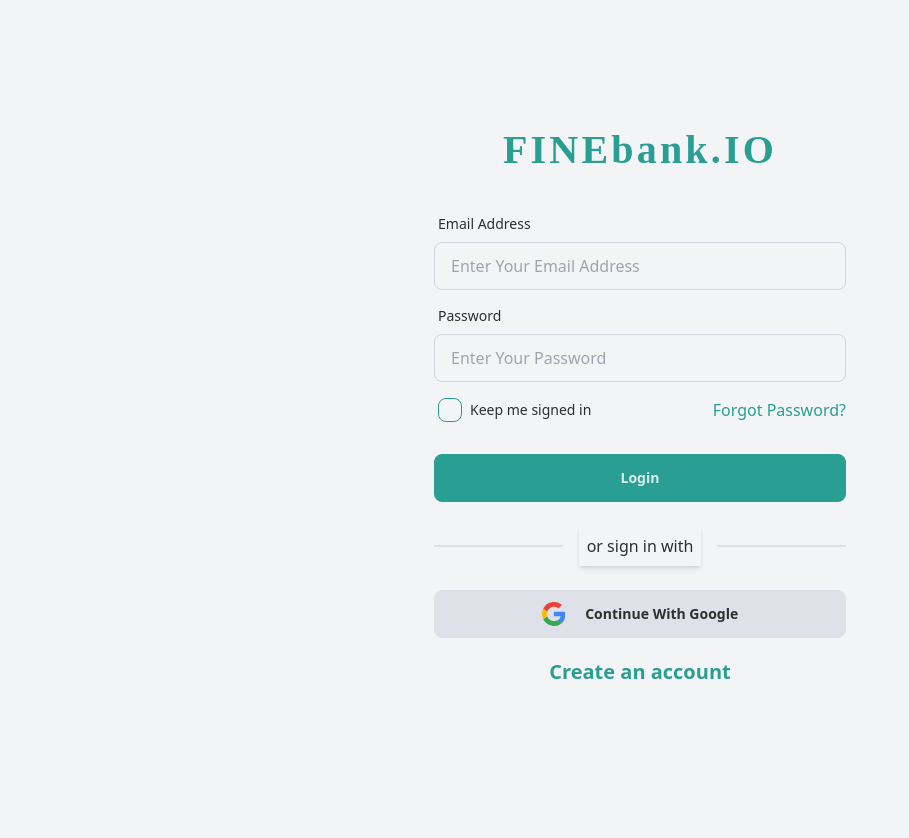
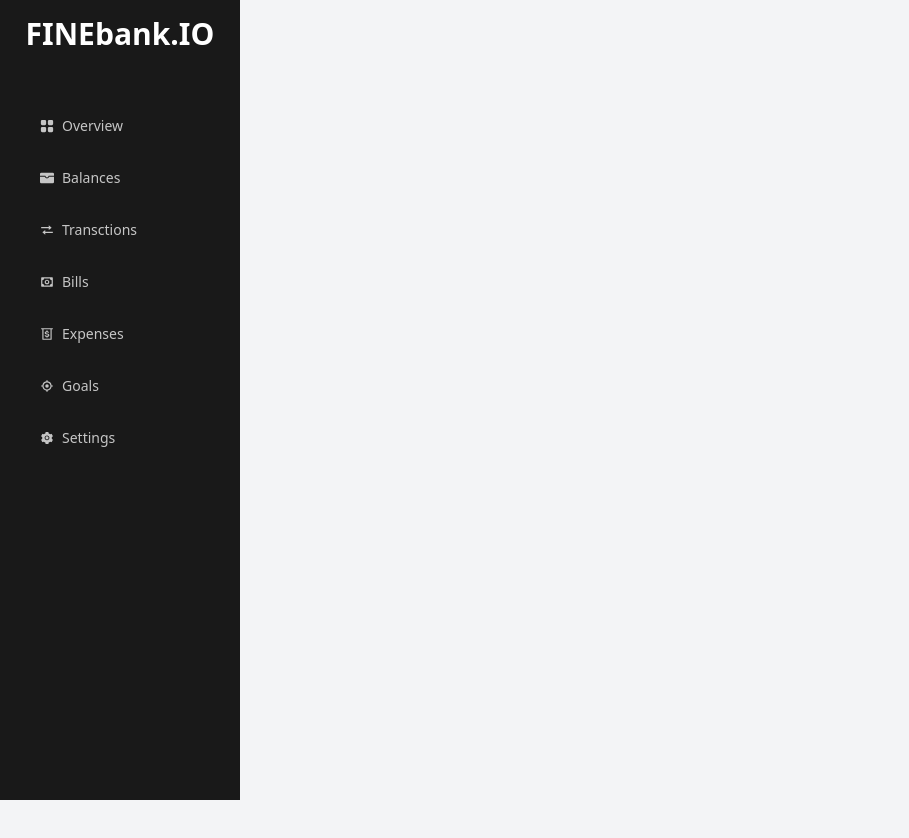
Before and after one commit to rhshuvo44/finebank-dashboard, a React (Vite) app: page / in a window 1280 px wide. Shown: the whole page, without its empty margins (0-909 px from the left). After the commit the page ends 800 px from the top, so only its background shows below. Built offline with nearby package versions, Linux system fonts and the light colour scheme.

Commit message:
sidebar links

```diff
--- a/package.json
+++ b/package.json
@@ -16,6 +16,7 @@
     "react": "^18.2.0",
     "react-dom": "^18.2.0",
     "react-hook-form": "^7.47.0",
+    "react-icons": "^4.11.0",
     "react-router-dom": "^6.16.0",
     "sort-by": "^1.2.0",
     "yup": "^1.3.2"
--- a/src/App.css
+++ b/src/App.css
@@ -28,7 +28,6 @@
   line-height: 32px;
   letter-spacing: 3.2px;
 }
-
 .google-btn {
   width: 100%;
   display: flex;
@@ -48,11 +47,14 @@
   cursor: pointer;
   transition: all 0.6s ease;
 }
-
-.google-btn svg {
+/* .google-btn svg {
   height: 24px;
-}
+} */
 
 .google-btn:hover {
   transform: scale(1.02);
 }
+/* .menu svg {
+  height: 20px;
+  width: 20px;
+} */
--- /dev/null
+++ b/src/components/Sidebar.jsx
@@ -0,0 +1,22 @@
+import { sidebarLinks } from "../services";
+
+const Sidebar = () => {
+  return (
+    <div className="p-4 w-60  text-center min-h-full bg-[#191919]">
+      <h2 className="text-white mb-10 font-bold text-3xl">FINEbank.IO</h2>
+      <ul className="menu">
+        {/* Sidebar content here */}
+        {sidebarLinks.map(({ path, icon, title }) => (
+          <li key={path} className="py-2">
+            <a className="text-white capitalize opacity-75 hover:text-white hover:opacity-100 hover:bg-primary ">
+              {icon}
+              {title}
+            </a>
+          </li>
+        ))}
+      </ul>
+    </div>
+  );
+};
+
+export default Sidebar;
--- a/src/components/form/GoogleBtn.jsx
+++ b/src/components/form/GoogleBtn.jsx
@@ -5,6 +5,7 @@ const GoogleBtn = () => {
         xmlns="http://www.w3.org/2000/svg"
         preserveAspectRatio="xMidYMid"
         viewBox="0 0 256 262"
+        className="h-6"
       >
         <path
           fill="#4285F4"
--- /dev/null
+++ b/src/layout/MainLayout.jsx
@@ -0,0 +1,28 @@
+import Sidebar from "../components/Sidebar";
+
+const MainLayout = () => {
+  return (
+    <div className="drawer lg:drawer-open">
+      <input id="my-drawer-2" type="checkbox" className="drawer-toggle" />
+      <div className="drawer-content flex flex-col items-center justify-center">
+        {/* Page content here */}
+        <label
+          htmlFor="my-drawer-2"
+          className="btn btn-primary drawer-button lg:hidden"
+        >
+          Open drawer
+        </label>
+      </div>
+      <div className="drawer-side">
+        <label
+          htmlFor="my-drawer-2"
+          aria-label="close sidebar"
+          className="drawer-overlay"
+        ></label>
+        <Sidebar/>
+      </div>
+    </div>
+  );
+};
+
+export default MainLayout;
--- /dev/null
+++ b/src/services/index.jsx
@@ -0,0 +1,46 @@
+import { BsFillGridFill, BsWalletFill } from "react-icons/bs";
+import { AiFillSetting } from "react-icons/ai";
+import {
+  BiMoney,
+  BiMoneyWithdraw,
+  BiTargetLock,
+  BiTransfer,
+} from "react-icons/bi";
+
+export const sidebarLinks = [
+  {
+    icon: <BsFillGridFill />,
+    title: "overview",
+    path: "/",
+  },
+  {
+    icon: <BsWalletFill />,
+    title: "balances",
+    path: "/",
+  },
+  {
+    icon: <BiTransfer />,
+    title: "transctions",
+    path: "/",
+  },
+  {
+    icon: <BiMoney />,
+    title: "bills",
+    path: "/",
+  },
+  {
+    icon: <BiMoneyWithdraw />,
+    title: "expenses",
+    path: "/",
+  },
+  {
+    icon: <BiTargetLock />,
+    title: "goals",
+    path: "/",
+  },
+  {
+    icon: <AiFillSetting />,
+    title: "settings",
+    path: "/",
+  },
+];
--- a/tailwind.config.js
+++ b/tailwind.config.js
@@ -12,7 +12,6 @@ export default {
           secondary: "#525256",
           accent: "#666",
           neutral: "#878787",
-          dark: "#191919",
           "base-100": "#F4F5F7",
           gray: "#9F9F9F",
           info: "#3abff8",
```
Also changed, not shown: src/route/routes.jsx (+6 -1 lines), 1 other file (tests, documents, lock files or other folders).
